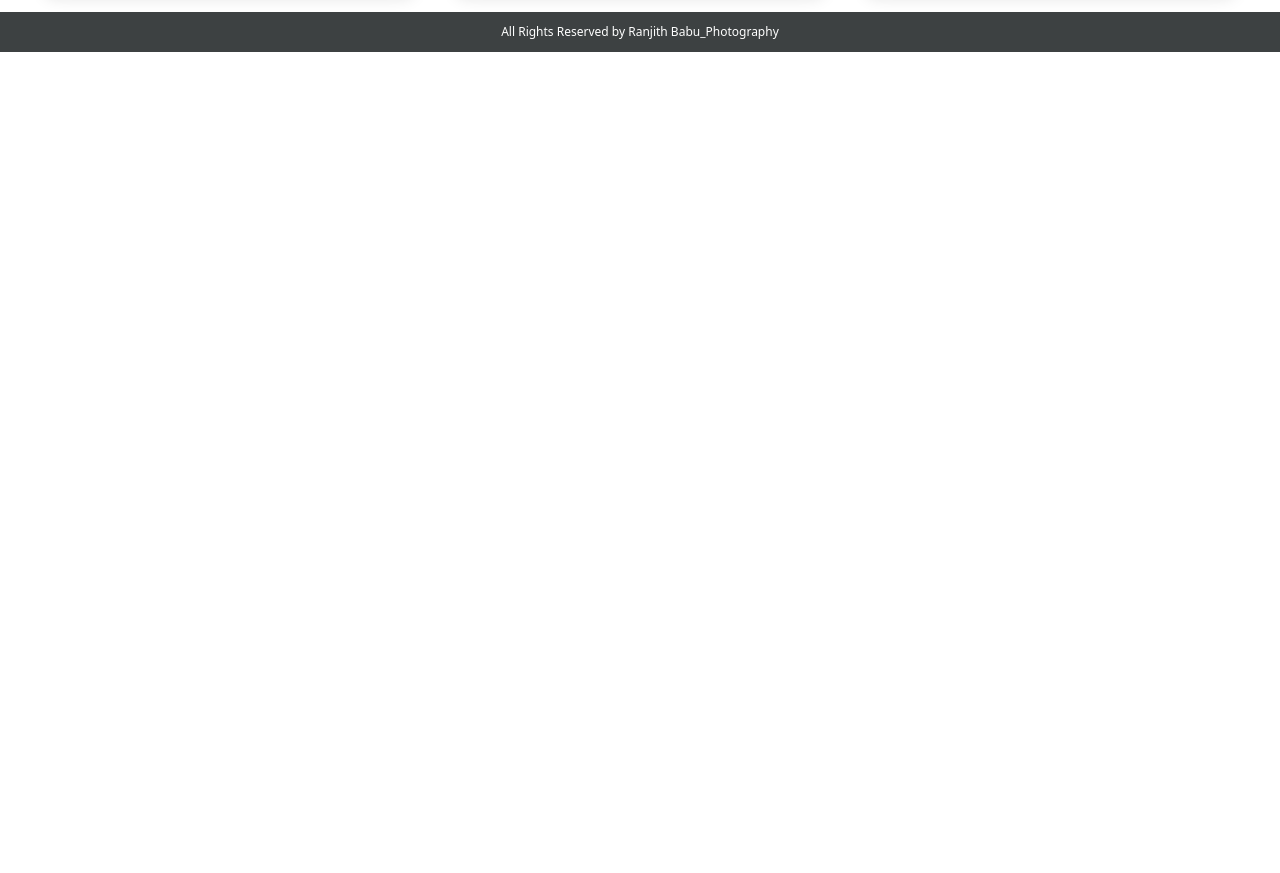
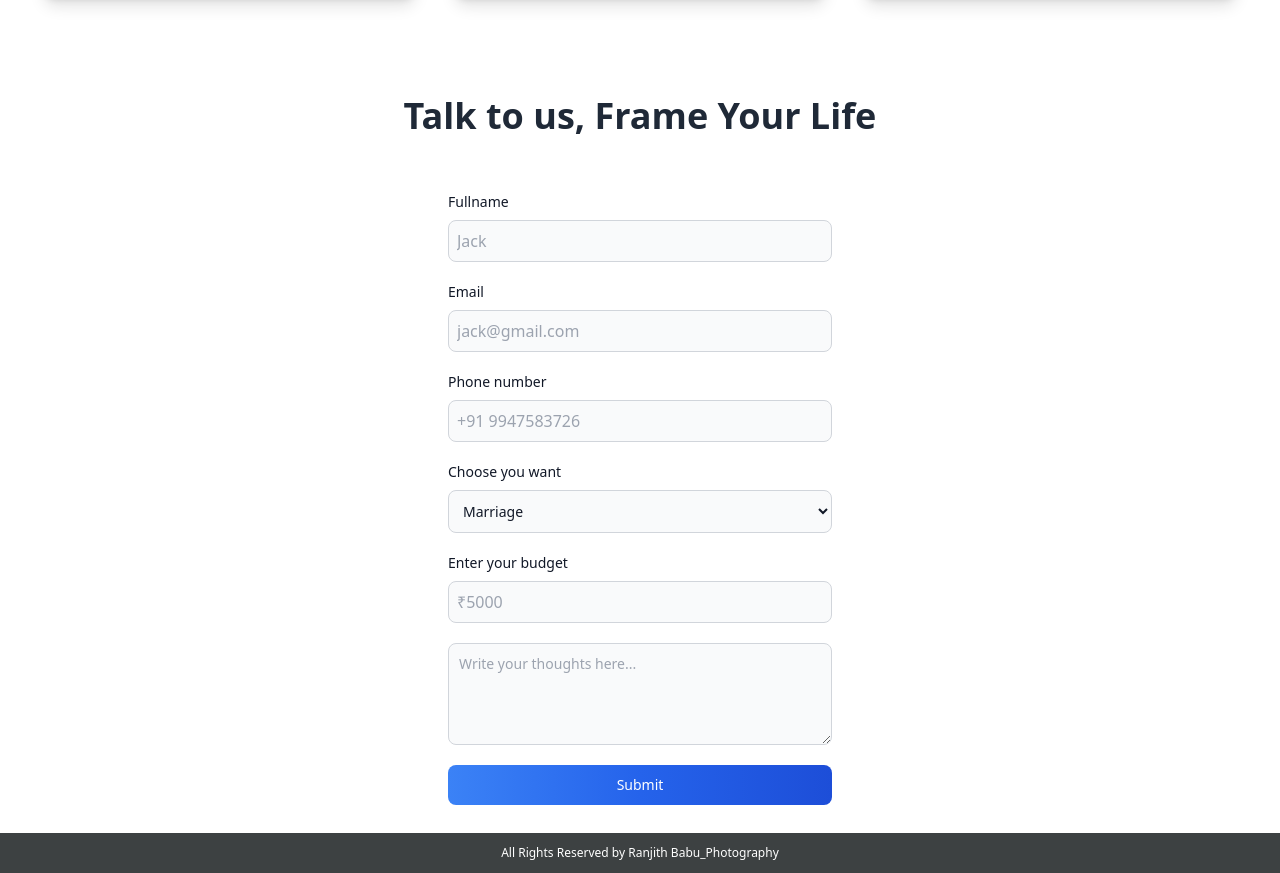
Before and after one commit to Akshai-muraleedharan/Ranjith_Photography, a React (Vite) app in the folder frontend/: page / in a window 1280 px wide. Shown: the part 1226-2099 px from the top of the page. Before the commit the page ends 1278 px from the top, so only its background shows below. Built offline with nearby package versions, Linux system fonts and the light colour scheme; a web font is replaced by a local one.

Commit message:
contact form test

```diff
--- /dev/null
+++ b/frontend/src/components/sections/ContactSection.jsx
@@ -0,0 +1,14 @@
+import React from 'react'
+import FormComponent from '../usedComponents/FormComponent'
+
+function ContactSection() {
+  return (
+    <div className="py-5 px-10 max-[640px]:px-5 ">
+       <h1 className='text-center text-4xl mt-14 font-semibold'>Talk to us, Frame Your Life</h1>
+<FormComponent/>
+
+        </div>
+  )
+}
+
+export default ContactSection
--- a/frontend/src/components/sections/PlanCard.jsx
+++ b/frontend/src/components/sections/PlanCard.jsx
@@ -29,6 +29,7 @@ function PlanCard() {
               </button>
               <dialog id="my_modal_3" className="modal">
                 <div className="modal-box">
+                  <h3 className="text-lg font-bold leading-5">{item.title}</h3>
                   <form method="dialog">
                     <button className="btn btn-sm btn-circle btn-ghost absolute right-2 top-2">
                       ✕
@@ -36,9 +37,9 @@ function PlanCard() {
                   </form>
 
                   <ul className="py-4 space-y-2">
-                   {item.features.map((modalList)=>(
-                    <li className="font-semibold">{modalList}</li>
-                   ))}
+                  {item.features.slice(7,item.features.length).map((list)=>(
+                    <li>{list}</li>
+                  ))}
                   </ul>
                 </div>
               </dialog>
--- a/frontend/src/components/sections/PlanSection.jsx
+++ b/frontend/src/components/sections/PlanSection.jsx
@@ -4,7 +4,7 @@ import PlanCard from "./PlanCard";
 function PlanSection() {
   return (
     <div className="py-5 px-10 max-[640px]:px-5 ">
-        <h1 className="text-2xl font-bold mb-5 mt-2 text-center"> Please choose your perfect packages   </h1>
+        <h1 className="text-2xl font-bold mb-5 mt-2 text-center lg:text-4xl"> Please choose your perfect packages   </h1>
       <PlanCard/>
     </div>
   );
--- /dev/null
+++ b/frontend/src/components/usedComponents/FormComponent.jsx
@@ -0,0 +1,65 @@
+import React from "react";
+
+function FormComponent() {
+  return (
+    <div className="mt-14">
+      <form className="max-w-sm mx-auto">
+        <div className="mb-5">
+          <label htmlFor="small-input" className="block mb-2 text-sm font-medium text-gray-900 dark:text-white" >
+            Fullname
+          </label>
+          <input placeholder="Jack" type="text"id="small-input" className="block w-full p-2 text-gray-900 border border-gray-300 rounded-lg bg-gray-50 text-md focus:ring-blue-500 focus:border-blue-500 dark:bg-gray-700 dark:border-gray-600 dark:placeholder-gray-400 dark:text-white dark:focus:ring-blue-500 dark:focus:border-blue-500"/>
+        </div>
+
+        {/* email */}
+        <div className="mb-5">
+          <label htmlFor="small-input" className="block mb-2 text-sm font-medium text-gray-900 dark:text-white" >
+            Email
+          </label>
+          <input placeholder="jack@gmail.com" type="text"id="small-input" className="block w-full p-2 text-gray-900 border border-gray-300 rounded-lg bg-gray-50 text-md focus:ring-blue-500 focus:border-blue-500 dark:bg-gray-700 dark:border-gray-600 dark:placeholder-gray-400 dark:text-white dark:focus:ring-blue-500 dark:focus:border-blue-500"/>
+        </div>
+
+        {/* phone number */}
+        <div className="mb-5">
+          <label htmlFor="small-input" className="block mb-2 text-sm font-medium text-gray-900 dark:text-white" >
+           Phone number
+          </label>
+          <input type="text"id="small-input" placeholder="+91 9947583726" className="block w-full p-2 text-gray-900 border border-gray-300 rounded-lg bg-gray-50 text-md focus:ring-blue-500 focus:border-blue-500 dark:bg-gray-700 dark:border-gray-600 dark:placeholder-gray-400 dark:text-white dark:focus:ring-blue-500 dark:focus:border-blue-500"/>
+        </div>
+
+
+        {/* SELECT OPTION */}
+        <div className="mb-5">
+        <label htmlFor="countries" className="block mb-2 text-sm font-medium text-gray-900 dark:text-white">Choose you want</label>
+            <select select id="countries" className="bg-gray-50 border border-gray-300 text-gray-900 text-sm rounded-lg focus:ring-blue-500 focus:border-blue-500 block w-full p-2.5 dark:bg-gray-700 dark:border-gray-600 dark:placeholder-gray-400 dark:text-white dark:focus:ring-blue-500 dark:focus:border-blue-500">
+
+                <option defaultValue="US">Marriage</option>
+                <option defaultValue="CA">Birthday</option>
+                <option defaultValue="DE">model shoot</option>
+            </select>
+            </div>
+
+            {/* budget */}
+            <div className="mb-5">
+          <label htmlFor="small-input" className="block mb-2 text-sm font-medium text-gray-900 dark:text-white" >
+           Enter your budget
+          </label>
+          <input type="number" placeholder="₹5000" id="small-input" className="block w-full p-2 text-gray-900 border border-gray-300 rounded-lg bg-gray-50 text-md focus:ring-blue-500 focus:border-blue-500 dark:bg-gray-700 dark:border-gray-600 dark:placeholder-gray-400 dark:text-white dark:focus:ring-blue-500 dark:focus:border-blue-500"/>
+        </div>
+
+        <div className="mb-5">
+
+
+            <textarea id="message" rows="4" className="block p-2.5 w-full text-sm text-gray-900 bg-gray-50 rounded-lg border border-gray-300 focus:ring-blue-500 focus:border-blue-500 dark:bg-gray-700 dark:border-gray-600 dark:placeholder-gray-400 dark:text-white dark:focus:ring-blue-500 dark:focus:border-blue-500" placeholder="Write your thoughts here..."></textarea>
+
+
+        </div>
+
+        <button type="button" className="text-white w-full bg-gradient-to-r from-blue-500 via-blue-600 to-blue-700 hover:bg-gradient-to-br focus:ring-4 focus:outline-none focus:ring-blue-300 dark:focus:ring-blue-800 font-medium rounded-lg text-sm px-5 py-2.5 text-center me-2 mb-2">Submit</button>
+      </form>
+
+    </div>
+  );
+}
+
+export default FormComponent;
--- a/frontend/src/pages/HomePage.jsx
+++ b/frontend/src/pages/HomePage.jsx
@@ -1,12 +1,14 @@
 import React from 'react'
 import HeroSection from '../components/sections/HeroSection'
 import PlanSection from '../components/sections/PlanSection'
+import ContactSection from '../components/sections/ContactSection'
 
 function HomePage() {
   return (
     <>
     <HeroSection/>
     <PlanSection/>
+    <ContactSection/>
     </>
   )
 }
```
